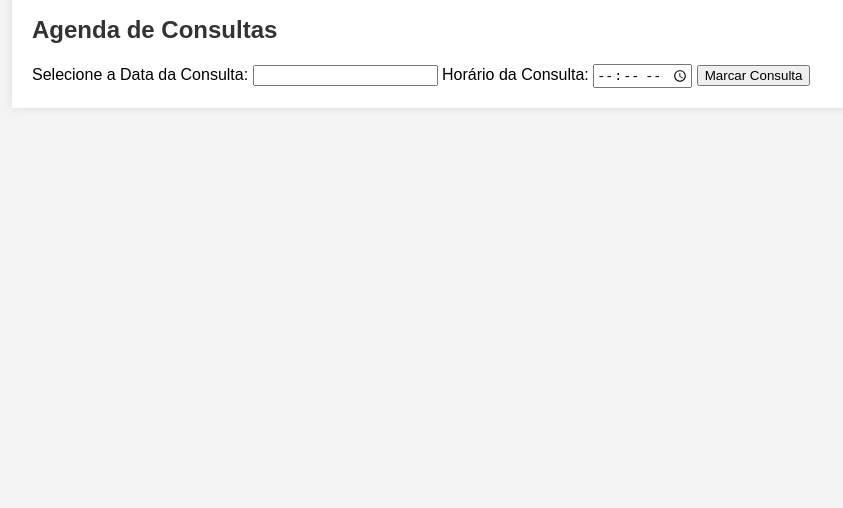
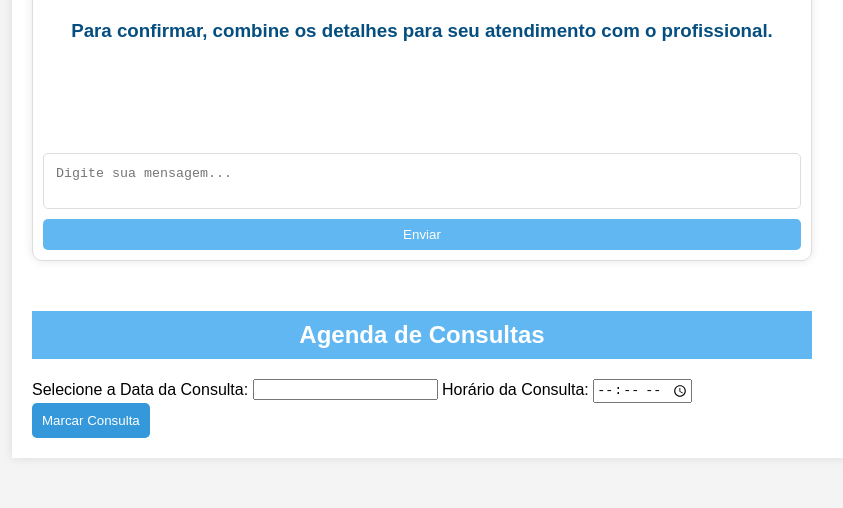
Before and after one commit to guikelvin6/FisioAgenda_project, a plain HTML site: page profile_clients.html in a window 1280 px wide. Shown: the part 639-1147 px from the top of the page, without its empty margins (208-1051 px from the left). Before the commit the page ends 800 px from the top, so only its background shows below. Drawn offline with nearby package versions, Linux system fonts and the light colour scheme; a script that the page names is missing.

Commit message:
Update profile_clients.css

```diff
--- a/css/profile_clients.css
+++ b/css/profile_clients.css
@@ -37,9 +37,13 @@ h1 {
 }
 
 .cliente_info {
-    display: flex;
-    justify-content: space-between;
-    margin-top: 20px;
+    max-width: 80%;
+    margin: 50px auto;
+    background-color: #fff;
+    border: 1px solid #ddd;
+    border-radius: 8px;
+    overflow: hidden;
+    box-shadow: 0 0 10px rgba(0, 0, 0, 0.1);
 }
 
 .column {
@@ -64,9 +68,106 @@ th {
 }
 
 h2 {
-    color: #333;
+    background-color: #60b7f1;
+    color: #fff;
+    padding: 10px;
+    text-align: center;
 }
+
+h3 {
+
+    color: #044e80;
+    padding: 5px;
+    text-align: center;
+}
+
 
 p {
     line-height: 1.5;
 }
+
+
+
+/* body {
+    font-family: 'Arial', sans-serif;
+    margin: 0;
+    padding: 0;
+    background-color: #f4f4f4;
+} */
+
+.chat-container {
+    max-width: 100%;
+    margin: 50px auto;
+    background-color: #fff;
+    border: 1px solid #ddd;
+    border-radius: 10px;
+    overflow: hidden;
+    box-shadow: 0 0 10px rgba(0, 0, 0, 0.1);
+}
+
+.chat-header {
+    /* background-color: #60b7f1; */
+    color: #fff;
+    padding: 10px;
+    text-align: center;
+}
+
+.chat-body {
+    padding: 10px;
+    max-height: 300px;
+    overflow-y: auto;
+}
+
+.message {
+    background-color: #ecf0f1;
+    padding: 10px;
+    margin-bottom: 20px;
+    border-radius: 5px;
+}
+
+.message.sent {
+    background-color: #60b7f1;
+    color: #fff;
+    align-self: flex-end;
+}
+
+.chat-footer {
+    padding: 10px;
+    display: flex;
+    flex-direction: column;
+}
+
+.chat-footer textarea {
+    padding: 12px;
+    margin-bottom: 10px;
+    border: 1px solid #ddd;
+    border-radius: 5px;
+    resize: none;
+}
+
+.chat-footer button {
+    background-color: #60b7f1;
+    color: #fff;
+    border: none;
+    padding: 8px 12px;
+    border-radius: 5px;
+    cursor: pointer;
+}
+
+.chat-footer button:hover {
+    background-color: #206391;
+}
+
+
+button[type="submit"] {
+    background-color: #3498db;
+    color: #fff;
+    padding: 10px 10px;
+    border: none;
+    border-radius: 5px;
+    cursor: pointer;
+}
+
+button[type="submit"]:hover {
+    background-color: #2980b9;
+}
```
